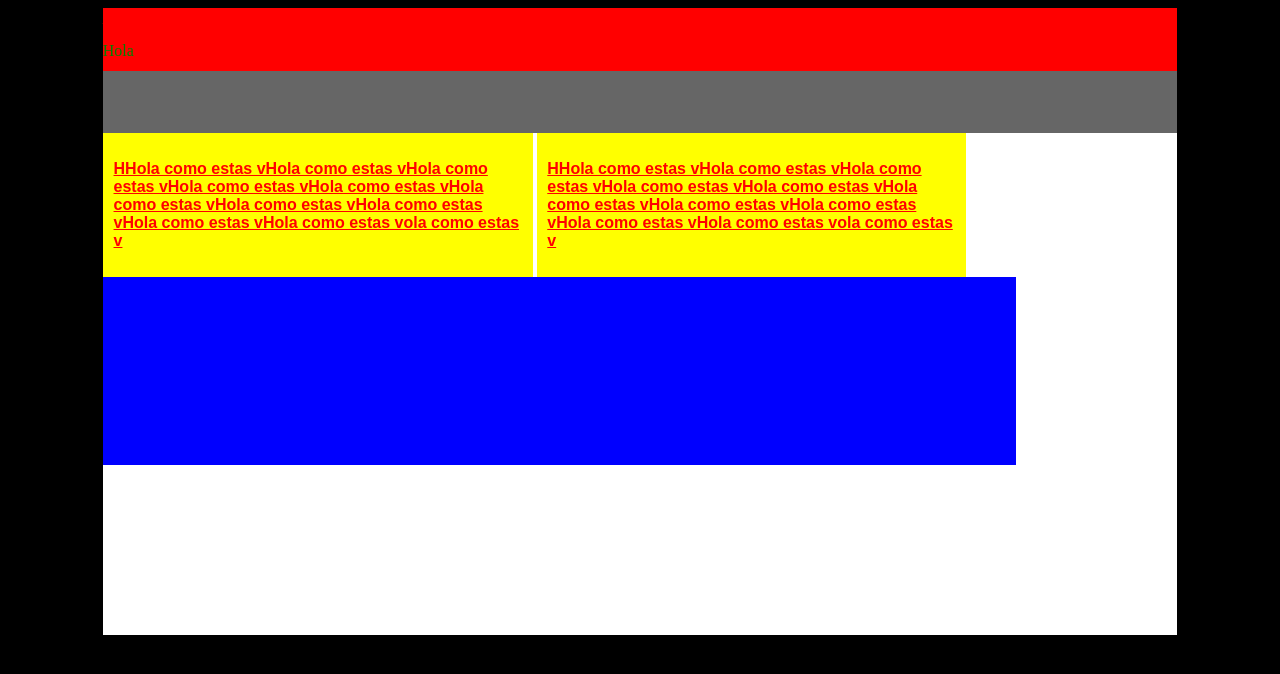
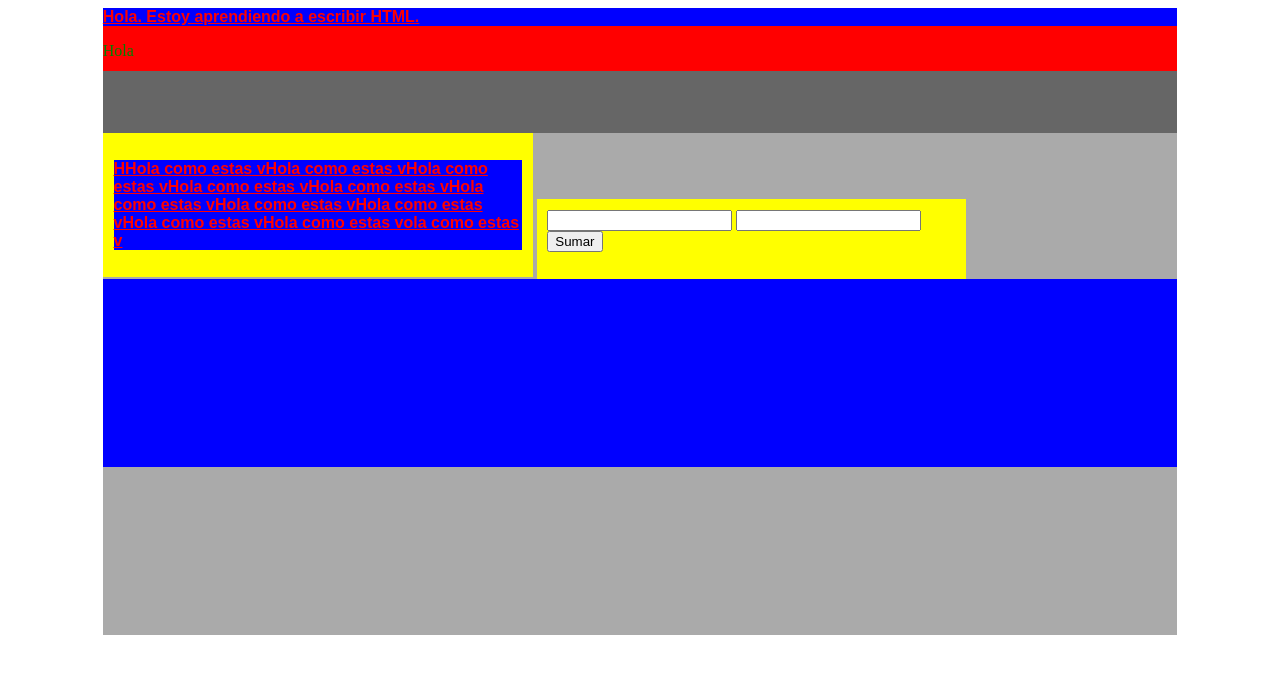
Before and after one commit to LeoVergara1/Proyectos-Web, a plain HTML site: page index.html in a window 1280 px wide. Drawn offline with Linux system fonts and the light colour scheme.

Commit message:
Aprendiendo JavaScript

```diff
--- a/index.html
+++ b/index.html
@@ -5,6 +5,7 @@
     <style>
 
     </style>
+
     <meta name="/>"/>
   </head>
   <body>
@@ -21,14 +22,17 @@
         <p>HHola como estas vHola como estas vHola como estas vHola como estas vHola como estas vHola como estas vHola como estas vHola como estas vHola como estas vHola como estas vola como estas v</p>
       </article>
       <article>
-			<p>HHola como estas vHola como estas vHola como estas vHola como estas vHola como estas vHola como estas vHola como estas vHola como estas vHola como estas vHola como estas vola como estas v</p>
-
+        <form action="">
+          <input type="text" id="number1">
+          <input type="text" id="number2">
+          <input type="button"  value="Sumar" onclick="alert(suma());">
+        </form>
       </article>
 
       <footer>
       </footer>
     </section>
+    <script src="intro.js">  </script>
+  </body>
 
-
-	</body>
 </html>
--- a/style.css
+++ b/style.css
@@ -2,15 +2,16 @@ p {color: #ff0000;
  font-family:Arial;
  text-decoration: underline;
  font-weight: bold;
+ background: blue;
   }
  a{
    color:green;
  }
 body{
-background-color: #000;
+background-color: #fff;
 }
 #container{
-	background: #fff;
+	background: #aaa;
 	height: 80%;
 	width: 85%;
 	margin-right: auto;
@@ -32,7 +33,7 @@ header, #banner{
 footer{
 	background: blue;
 	height: 30%;
-	width: 85%;
+	width: 100%;
 
 }
 article{
@@ -45,7 +46,7 @@ article{
 }
 @media screen and (max-width: 800px){
 	body{
-		background: yellow;
+		background: green;
 	}
 	article{
 	display: block;
```
Lines whose indentation alone changed are shown as unchanged.
